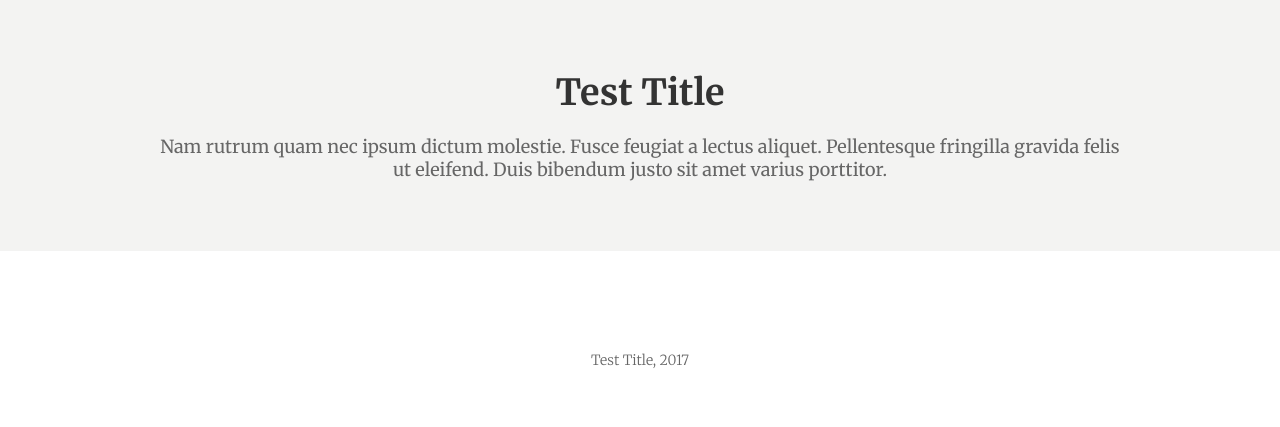
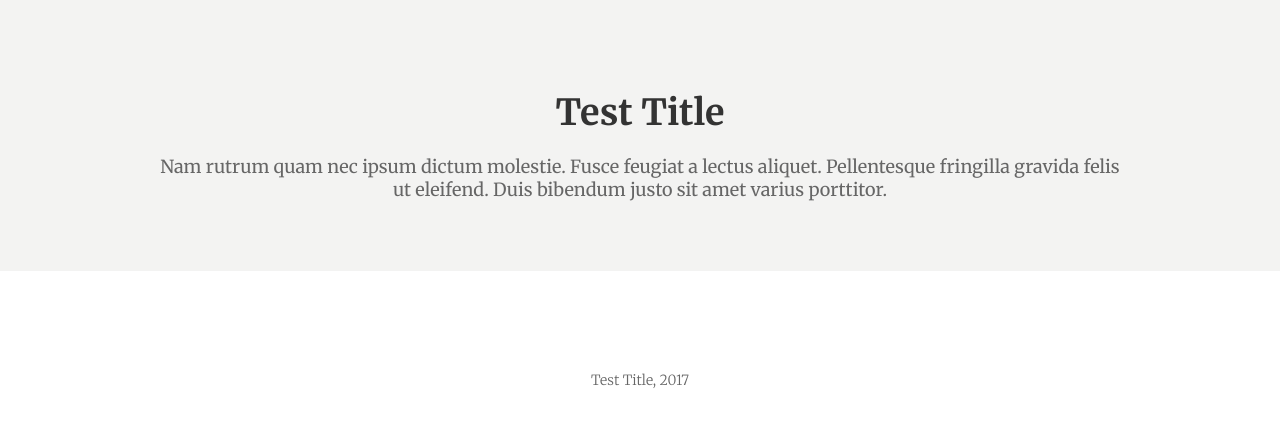
Before and after one commit to nailkhasipov/zenfolio, a Jekyll site: the page built from README.md, in a window 1280 px wide. Shown: the top 427 px of the page. Built offline with Jekyll 4.4.1, drawn with Linux system fonts in a browser that asks for light colours; our own code applies the rules of GitHub Pages for plain Markdown files.

Commit message:
small fixes

```diff
--- a/_includes/head.html
+++ b/_includes/head.html
@@ -25,7 +25,7 @@
 
     header {
       background-color: #f3f3f2;
-      padding-top: 70px;
+      padding-top: 90px;
       padding-bottom: 70px;
       margin-bottom: 60px;
     }
@@ -128,8 +128,13 @@
         font-size: 16px;
       }
 
+      header {
+        padding-top: 50px;
+      }
+
       header h3 {
         font-size: 16px;
+        padding: 0 10px;
       }
 
       section {
```
